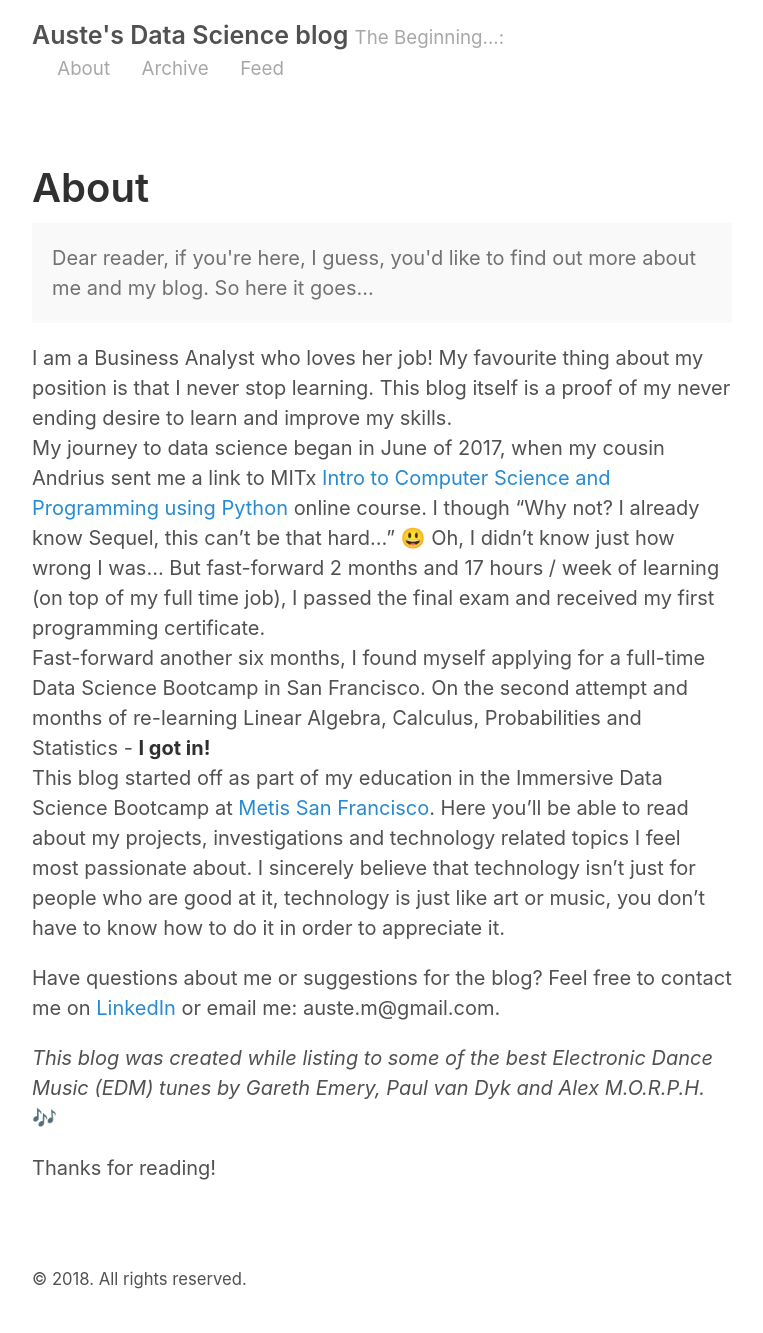
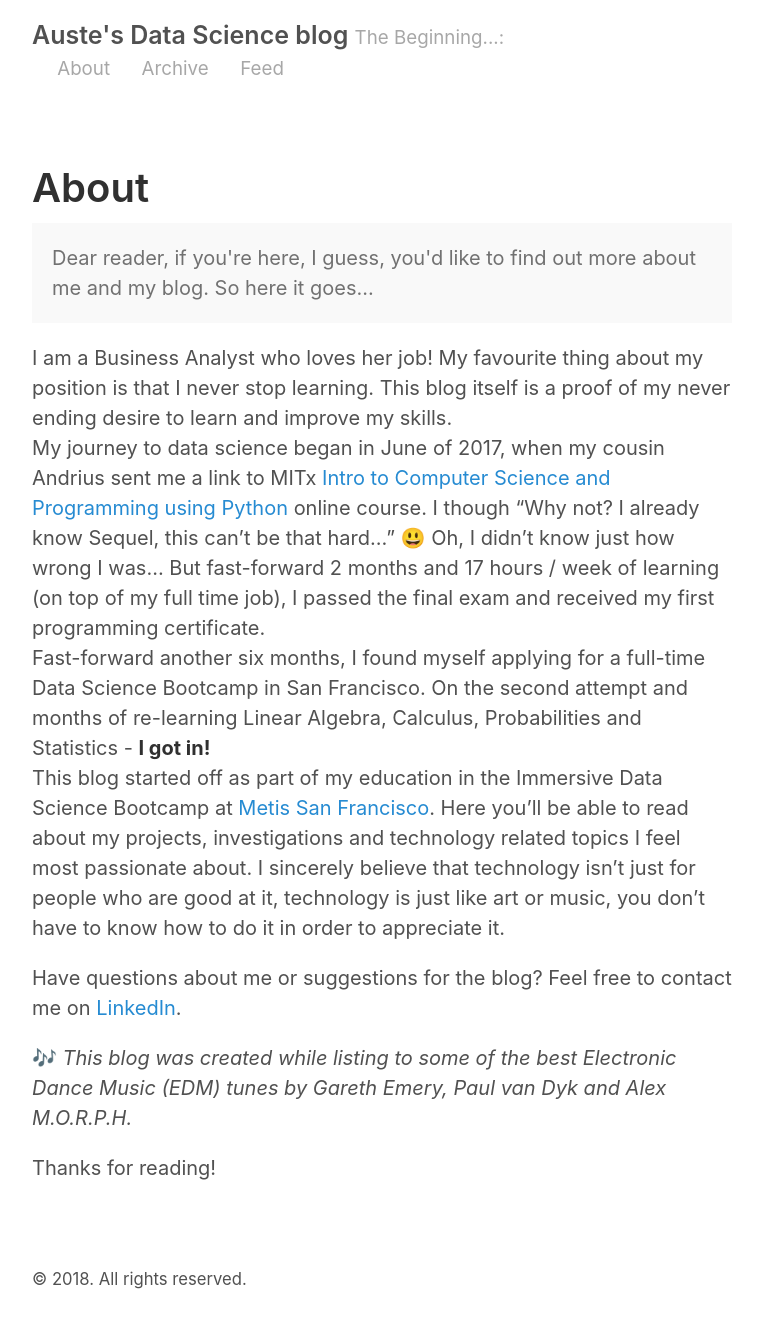
Before and after one commit to Auste1989/Auste1989.github.io, a Jekyll site: the page built from about.md, in a window 1280 px wide. Shown: the whole page, without its empty margins (258-1021 px from the left). Built offline with Jekyll 4.4.1, drawn with Linux system fonts in a browser that asks for light colours; emoji names are drawn with the system emoji font.

Commit message:
Emoji fun

```diff
--- a/about.md
+++ b/about.md
@@ -14,8 +14,8 @@ Fast-forward another six months, I found myself applying for a full-time Data Sc
  This blog started off as part of my education in the Immersive Data Science Bootcamp at [Metis San Francisco](https://www.thisismetis.com/). Here you'll be able to read about my projects, investigations and technology related topics I feel most passionate about.
 I sincerely believe that technology isn't just for people who are good at it, technology is just like art or music, you don't have to know how to do it in order to appreciate it.
 
-Have questions about me or suggestions for the blog? Feel free to contact me on [LinkedIn](https://www.linkedin.com/in/auste-mastaviciute-59a58a54/) or email me: auste.m@gmail.com.
+Have questions about me or suggestions for the blog? Feel free to contact me on [LinkedIn](https://www.linkedin.com/in/auste-mastaviciute-59a58a54/).
 
-*This blog was created while listing to some of the best Electronic Dance Music (EDM) tunes by Gareth Emery, Paul van Dyk and Alex M.O.R.P.H.* :notes:
+:notes:  *This blog was created while listing to some of the best Electronic Dance Music (EDM) tunes by Gareth Emery, Paul van Dyk and Alex M.O.R.P.H.*
 
 Thanks for reading!
```
